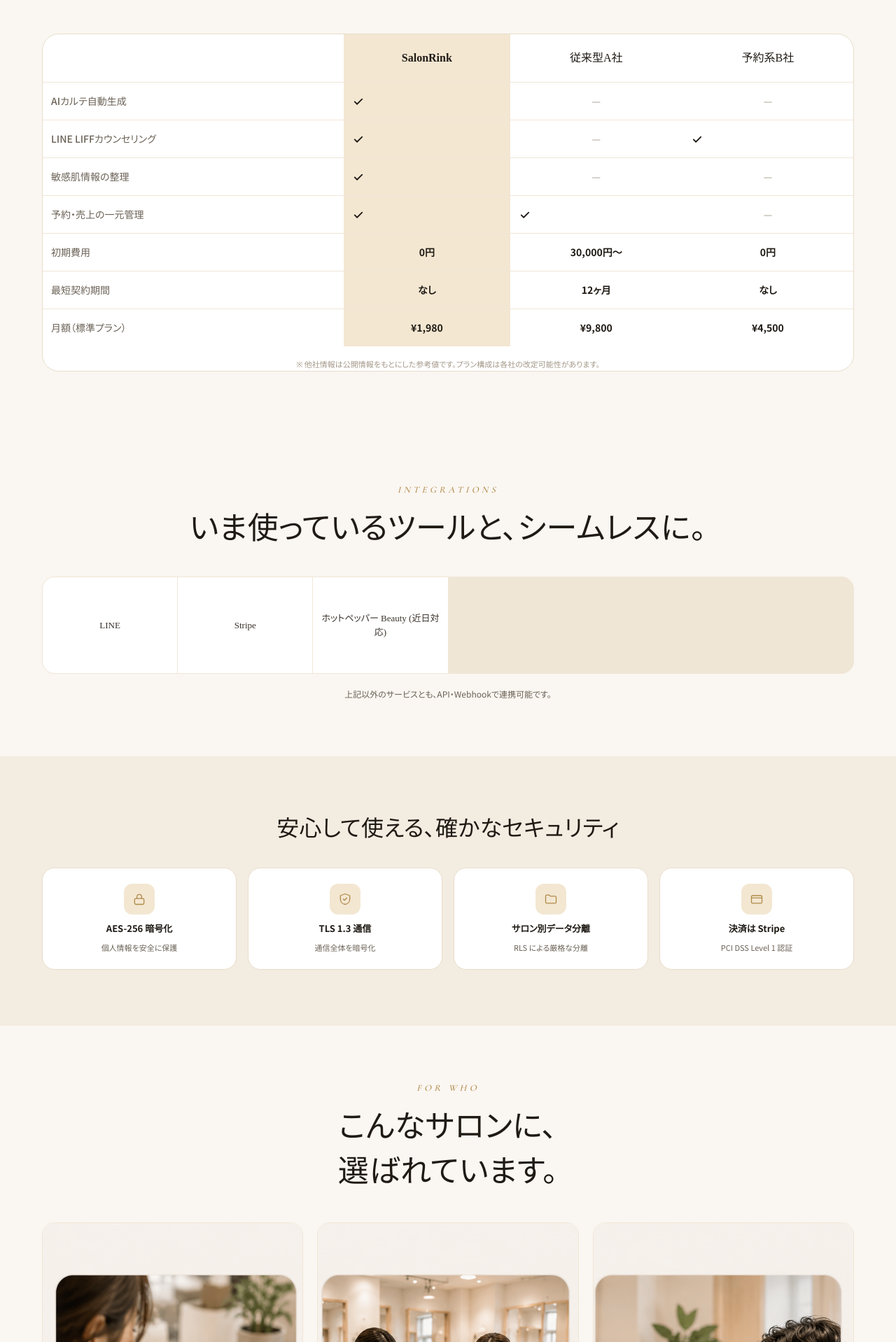
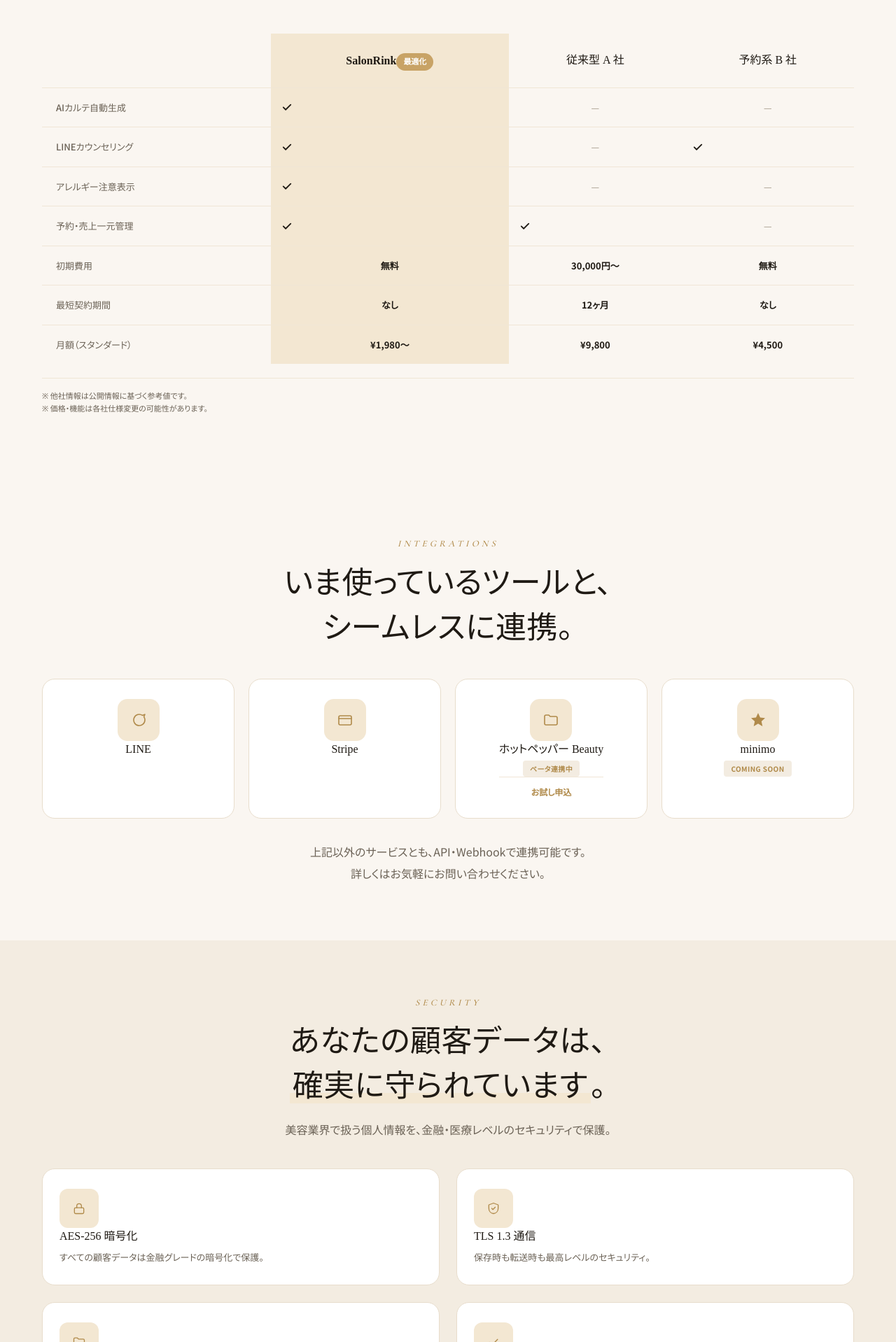
Before and after one commit to okuwabara07-gif/salonrink, a Next.js app: page / in a window 1280 px wide. Shown: the part 9642-11560 px from the top of the page at 70% size. Built offline with nearby package versions, Linux system fonts and the light colour scheme; no server answers; a web font is replaced by a local one.

Commit message:
feat(lp-v3): Compare/Integrations/Security 3 sections (法務準拠コピー)

```diff
--- a/app/globals.css
+++ b/app/globals.css
@@ -1067,3 +1067,177 @@
   width: 80px; height: 18px; background: #1a1612;
   border-radius: 999px;
 }
+
+/* ─────── Compare Section ─────── */
+.compare-table {
+  width: 100%; border-collapse: separate; border-spacing: 0;
+  font-size: 13px;
+}
+.compare-table th, .compare-table td {
+  padding: 18px 14px;
+  border-bottom: 1px solid var(--c-border-2);
+  text-align: center; vertical-align: middle;
+}
+.compare-table th:first-child, .compare-table td:first-child {
+  text-align: left; color: var(--c-fg-3); font-weight: 500; padding-left: 20px;
+}
+.compare-table thead th {
+  font-family: var(--f-display);
+  font-weight: 500;
+  font-size: 16px;
+  padding: 24px 14px;
+  color: var(--c-fg);
+}
+.compare-table tbody tr:last-child td { border-bottom: 0; }
+.compare-table .col-ours {
+  background: var(--c-accent-soft);
+  color: var(--c-fg);
+  font-weight: 600;
+}
+.compare-table .col-ours th {
+  background: var(--c-accent-soft);
+  color: var(--c-fg);
+}
+.compare-table-badge {
+  display: inline-block;
+  background: var(--c-accent);
+  color: var(--c-on-accent);
+  padding: 4px 10px;
+  border-radius: 999px;
+  font-size: 11px;
+  font-weight: 700;
+  margin-top: 4px;
+}
+.compare-footnote {
+  font-size: 11px;
+  color: var(--c-fg-3);
+  line-height: 1.6;
+  margin-top: 20px;
+  padding: 16px 0;
+  border-top: 1px solid var(--c-border-2);
+}
+
+/* ─────── Integrations Section ─────── */
+.integrations-grid {
+  display: grid;
+  grid-template-columns: 1fr;
+  gap: 16px;
+}
+@media (min-width: 768px) {
+  .integrations-grid {
+    grid-template-columns: repeat(4, 1fr);
+    gap: 20px;
+  }
+}
+.integration-card {
+  background: var(--c-bg-card);
+  border: 1px solid var(--c-border);
+  border-radius: var(--r-lg);
+  padding: 28px 20px;
+  text-align: center;
+  display: flex;
+  flex-direction: column;
+  align-items: center;
+  gap: 14px;
+  position: relative;
+  min-height: 180px;
+}
+.integration-icon {
+  width: 60px;
+  height: 60px;
+  background: var(--c-accent-soft);
+  border-radius: 14px;
+  color: var(--c-accent-2);
+  display: inline-flex;
+  align-items: center;
+  justify-content: center;
+  font-size: 28px;
+  flex-shrink: 0;
+}
+.integration-name {
+  font-family: var(--f-display);
+  font-weight: 500;
+  font-size: 16px;
+  color: var(--c-fg);
+}
+.integration-badge {
+  display: inline-block;
+  background: var(--c-bg-2);
+  color: var(--c-accent-2);
+  padding: 4px 10px;
+  border-radius: 4px;
+  font-size: 10px;
+  font-weight: 700;
+  letter-spacing: 0.04em;
+  margin-top: 4px;
+}
+.integration-cta {
+  margin-top: auto;
+  font-size: 12px;
+  font-weight: 600;
+  color: var(--c-accent-2);
+  padding-top: 12px;
+  border-top: 1px solid var(--c-border-2);
+  width: 100%;
+}
+
+/* ─────── Security Section ─────── */
+.security-grid {
+  display: grid;
+  grid-template-columns: 1fr;
+  gap: 20px;
+}
+@media (min-width: 768px) {
+  .security-grid {
+    grid-template-columns: repeat(2, 1fr);
+    gap: 24px;
+  }
+}
+.security-card {
+  background: var(--c-bg-card);
+  border: 1px solid var(--c-border);
+  border-radius: var(--r-lg);
+  padding: 28px 24px;
+  display: flex;
+  gap: 18px;
+  align-items: flex-start;
+}
+.security-icon {
+  width: 56px;
+  height: 56px;
+  background: var(--c-accent-soft);
+  border-radius: 12px;
+  color: var(--c-accent-2);
+  display: inline-flex;
+  align-items: center;
+  justify-content: center;
+  font-size: 24px;
+  flex-shrink: 0;
+}
+.security-content {
+  flex: 1;
+  display: flex;
+  flex-direction: column;
+  gap: 8px;
+}
+.security-title {
+  font-family: var(--f-display);
+  font-weight: 500;
+  font-size: 16px;
+  color: var(--c-fg);
+}
+.security-desc {
+  font-size: 13px;
+  color: var(--c-fg-3);
+  line-height: 1.6;
+}
+.security-footer {
+  background: var(--c-bg-2);
+  border: 1px solid var(--c-border);
+  border-radius: var(--r-lg);
+  padding: 20px 24px;
+  font-size: 12px;
+  color: var(--c-fg-3);
+  line-height: 1.7;
+  text-align: center;
+}
--- a/features/lp/v3/AppShell.tsx
+++ b/features/lp/v3/AppShell.tsx
@@ -15,6 +15,7 @@
 import StepsSection from './sections/StepsSection';
 import CompareSection from './sections/CompareSection';
 import Integrations from './sections/Integrations';
+import SecuritySection from './sections/SecuritySection';
 import TrustSection from './sections/TrustSection';
 import PersonaSection from './sections/PersonaSection';
 import RoiSim from './sections/RoiSim';
@@ -47,6 +48,7 @@
       <StepsSection onCta={handleCta} />
       <CompareSection />
       <Integrations />
+      <SecuritySection />
       <TrustSection />
       <PersonaSection />
       <RoiSim onCta={handleCta} />
--- a/features/lp/v3/sections/CompareSection.tsx
+++ b/features/lp/v3/sections/CompareSection.tsx
@@ -5,12 +5,12 @@
 
 const COMPARE_ROWS = [
   ['AIカルテ自動生成', true, false, false],
-  ['LINE LIFFカウンセリング', true, false, true],
-  ['敏感肌情報の整理', true, false, false],
-  ['予約・売上の一元管理', true, true, false],
-  ['初期費用', '0円', '30,000円〜', '0円'],
+  ['LINEカウンセリング', true, false, true],
+  ['アレルギー注意表示', true, false, false],
+  ['予約・売上一元管理', true, true, false],
+  ['初期費用', '無料', '30,000円〜', '無料'],
   ['最短契約期間', 'なし', '12ヶ月', 'なし'],
-  ['月額（標準プラン）', '¥1,980', '¥9,800', '¥4,500'],
+  ['月額（スタンダード）', '¥1,980〜', '¥9,800', '¥4,500'],
 ];
 
 function Cell({ v }: { v: any }) {
@@ -28,34 +28,38 @@
         </FadeUp>
         <FadeUp delay={80}>
           <h2 className="h2" style={{ marginTop: 14, textAlign: 'center' }}>
-            他社サービスとの比較
+            SalonRink vs 他社サービス
           </h2>
         </FadeUp>
         <FadeUp delay={140}>
-          <div className="compare-wrap" style={{ marginTop: 36, overflowX: 'auto' }}>
+          <div style={{ marginTop: 36, overflowX: 'auto' }}>
             <table className="compare-table">
               <thead>
                 <tr>
                   <th></th>
-                  <th className="ours-col">SalonRink</th>
-                  <th>従来型A社</th>
-                  <th>予約系B社</th>
+                  <th className="col-ours">
+                    SalonRink
+                    <div className="compare-table-badge">最適化</div>
+                  </th>
+                  <th>従来型 A 社</th>
+                  <th>予約系 B 社</th>
                 </tr>
               </thead>
               <tbody>
                 {COMPARE_ROWS.map((row, i) => (
                   <tr key={i}>
                     <td>{row[0]}</td>
-                    <td className="ours-col"><Cell v={row[1]} /></td>
+                    <td className="col-ours"><Cell v={row[1]} /></td>
                     <td><Cell v={row[2]} /></td>
                     <td><Cell v={row[3]} /></td>
                   </tr>
                 ))}
               </tbody>
             </table>
-            <p style={{ marginTop: 16, fontSize: 11, color: 'var(--c-fg-4)', textAlign: 'center', lineHeight: 1.7 }}>
-              ※ 他社情報は公開情報をもとにした参考値です。プラン構成は各社の改定可能性があります。
-            </p>
+          </div>
+          <div className="compare-footnote">
+            ※ 他社情報は公開情報に基づく参考値です。<br />
+            ※ 価格・機能は各社仕様変更の可能性があります。
           </div>
         </FadeUp>
       </div>
--- a/features/lp/v3/sections/Integrations.tsx
+++ b/features/lp/v3/sections/Integrations.tsx
@@ -1,8 +1,14 @@
 'use client';
 
+import Icon from '@/features/lp/v3/components/Icon';
 import FadeUp from '@/features/lp/v3/components/FadeUp';
 
-const INTEGS = ['LINE', 'Stripe', 'ホットペッパー Beauty (近日対応)'];
+const INTEGRATIONS = [
+  { name: 'LINE', icon: 'chat', badge: null, cta: null },
+  { name: 'Stripe', icon: 'card', badge: null, cta: null },
+  { name: 'ホットペッパー Beauty', icon: 'folder', badge: 'ベータ連携中', cta: 'お試し申込' },
+  { name: 'minimo', icon: 'star', badge: 'COMING SOON', cta: null },
+];
 
 export default function Integrations() {
   return (
@@ -13,22 +19,34 @@
         </FadeUp>
         <FadeUp delay={80}>
           <h2 className="h2" style={{ marginTop: 14, textAlign: 'center' }}>
-            いま使っているツールと、シームレスに。
+            いま使っているツールと、<br />シームレスに連携。
           </h2>
         </FadeUp>
         <FadeUp delay={140}>
-          <div className="integ-grid" style={{ marginTop: 36 }}>
-            {INTEGS.map((n) => (
-              <div key={n} className="integ-cell">
-                {n}
+          <div className="integrations-grid" style={{ marginTop: 40 }}>
+            {INTEGRATIONS.map((integ, i) => (
+              <div key={integ.name} className="integration-card">
+                <FadeUp delay={i * 60}>
+                  <div className="integration-icon">
+                    <Icon name={integ.icon as any} size={24} />
+                  </div>
+                  <div className="integration-name">{integ.name}</div>
+                  {integ.badge && (
+                    <div className="integration-badge">{integ.badge}</div>
+                  )}
+                  {integ.cta && (
+                    <div className="integration-cta">{integ.cta}</div>
+                  )}
+                </FadeUp>
               </div>
             ))}
           </div>
         </FadeUp>
         <FadeUp delay={200}>
-          <div style={{ textAlign: 'center', marginTop: 20, fontSize: 12, color: 'var(--c-fg-3)' }}>
-            上記以外のサービスとも、API・Webhookで連携可能です。
-          </div>
+          <p className="lede" style={{ textAlign: 'center', marginTop: 32, maxWidth: 560, marginLeft: 'auto', marginRight: 'auto' }}>
+            上記以外のサービスとも、API・Webhookで連携可能です。<br />
+            詳しくはお気軽にお問い合わせください。
+          </p>
         </FadeUp>
       </div>
     </section>
--- /dev/null
+++ b/features/lp/v3/sections/SecuritySection.tsx
@@ -0,0 +1,73 @@
+'use client';
+
+import Icon from '@/features/lp/v3/components/Icon';
+import FadeUp from '@/features/lp/v3/components/FadeUp';
+
+const SECURITY_FEATURES = [
+  {
+    icon: 'lock',
+    title: 'AES-256 暗号化',
+    desc: 'すべての顧客データは金融グレードの暗号化で保護。',
+  },
+  {
+    icon: 'shield',
+    title: 'TLS 1.3 通信',
+    desc: '保存時も転送時も最高レベルのセキュリティ。',
+  },
+  {
+    icon: 'folder',
+    title: 'RLS（行レベルセキュリティ）',
+    desc: '顧客情報へのアクセスを厳密に制御・監視。',
+  },
+  {
+    icon: 'check',
+    title: 'PCI DSS準拠',
+    desc: 'Stripe統合により決済セキュリティ基準を満たす。',
+  },
+];
+
+export default function SecuritySection() {
+  return (
+    <section className="section section-soft">
+      <div className="container">
+        <FadeUp>
+          <div className="eyebrow" style={{ textAlign: 'center', display: 'block' }}>SECURITY</div>
+        </FadeUp>
+        <FadeUp delay={80}>
+          <h2 className="h2" style={{ marginTop: 14, textAlign: 'center' }}>
+            あなたの顧客データは、<br />
+            <span className="underline-accent">確実に守られています</span>。
+          </h2>
+        </FadeUp>
+        <FadeUp delay={140}>
+          <p className="lede" style={{ textAlign: 'center', marginTop: 14, maxWidth: 640, marginLeft: 'auto', marginRight: 'auto' }}>
+            美容業界で扱う個人情報を、金融・医療レベルのセキュリティで保護。
+          </p>
+        </FadeUp>
+
+        <div className="security-grid" style={{ marginTop: 40 }}>
+          {SECURITY_FEATURES.map((feat, i) => (
+            <div key={i} className="security-card">
+              <FadeUp delay={i * 60}>
+                <div className="security-icon">
+                  <Icon name={feat.icon as any} size={20} />
+                </div>
+                <div className="security-content">
+                  <h3 className="security-title">{feat.title}</h3>
+                  <p className="security-desc">{feat.desc}</p>
+                </div>
+              </FadeUp>
+            </div>
+          ))}
+        </div>
+
+        <FadeUp delay={340}>
+          <div className="security-footer" style={{ marginTop: 40 }}>
+            セキュリティに関するご質問、脆弱性報告は<br />
+            <strong>security@aokae.net</strong> までお願いします。
+          </div>
+        </FadeUp>
+      </div>
+    </section>
+  );
+}
```
